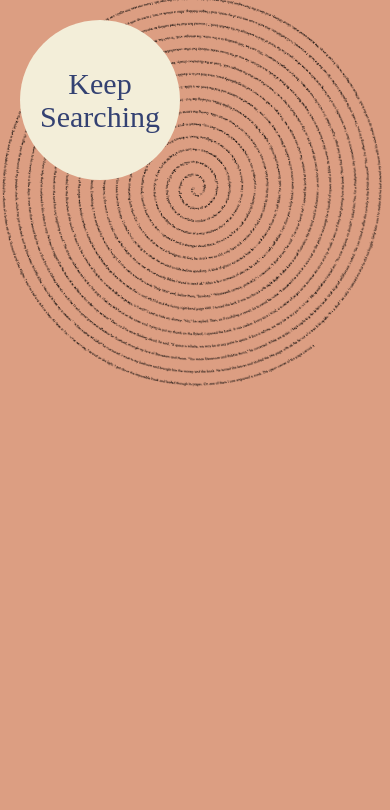
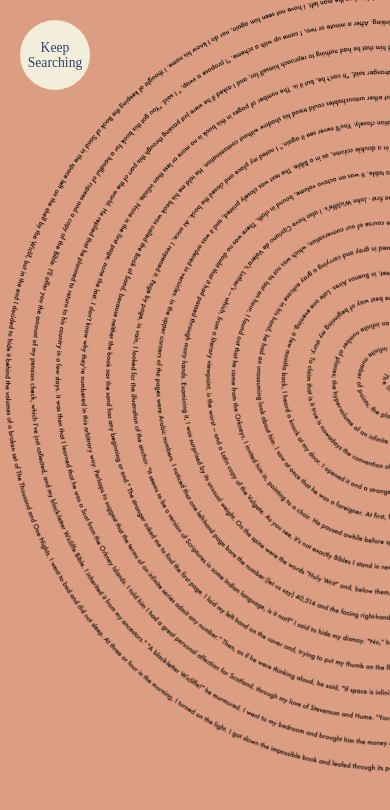
Before and after one commit to antoa846/non-linear, a plain HTML site: page Book-of-Sand/index.html in a window 390 px wide. Drawn offline with Linux system fonts and the light colour scheme; a web font is replaced by a local one.

Commit message:
media quereys

```diff
--- a/Book-of-Sand/index.html
+++ b/Book-of-Sand/index.html
@@ -5,6 +5,7 @@
     <title>The Book of Sand</title>
     <link rel="stylesheet" href="style.css">
     <link rel="stylesheet" href="https://use.typekit.net/eua2ygc.css">
+    <link rel="icon" type="image/png" href="../assets/favicon.png">
 </Head>
 <body>
       <div id="home-button"><a href="/">Keep<br>Searching</a></div>
--- a/Book-of-Sand/style.css
+++ b/Book-of-Sand/style.css
@@ -70,3 +70,36 @@ img {
     transform: rotate(360deg);
   }
 }
+
+@media (max-width:1400px) {
+  #home-button {
+    width: 100px;
+    height: 100px;
+  }
+  #home-button:hover{
+    width: 90px;
+    height: 90px;
+    border-width: 5px;
+  }
+  a{
+    font-size: 20px;
+  }
+}
+
+@media (max-width:900px) {
+  #home-button {
+    width: 70px;
+    height: 70px;
+  }
+  #home-button:hover{
+    width: 60px;
+    height: 60px;
+    border-width: 5px;
+  }
+  a{
+    font-size: 13.67px;
+  }
+  img{
+    width: 200vw;
+  }
+}
--- a/Circular-Ruins/style.css
+++ b/Circular-Ruins/style.css
@@ -70,3 +70,36 @@ img {
     transform: rotate(360deg);
   }
 }
+
+@media (max-width:1400px) {
+  #home-button {
+    width: 100px;
+    height: 100px;
+  }
+  #home-button:hover{
+    width: 90px;
+    height: 90px;
+    border-width: 5px;
+  }
+  a{
+    font-size: 20px;
+  }
+}
+
+@media (max-width:900px) {
+  #home-button {
+    width: 70px;
+    height: 70px;
+  }
+  #home-button:hover{
+    width: 60px;
+    height: 60px;
+    border-width: 5px;
+  }
+  a{
+    font-size: 13.67px;
+  }
+  img{
+    width: 200vw;
+  }
+}
--- a/Forking-Paths/style.css
+++ b/Forking-Paths/style.css
@@ -1,7 +1,8 @@
-body{
-    background-color: #588B8B;
-    margin: 0px;
+body {
+  background-color: #588B8B;
+  margin: 0px;
 }
+
 @font-face {
   font-family: "tarotheque";
   src: url("./fonts/tarotheque.ttf") format("truetype");
@@ -20,13 +21,13 @@ body{
   position: fixed;
   top: 20px;
   left: 20px;
-  z-index:20;
+  z-index: 20;
 }
 
 #home-button:hover {
   background-color: #588B8B;
-  width:150px;
-  height:150px;
+  width: 150px;
+  height: 150px;
   border: #F3EED9;
   border-color: #F3EED9;
   border-width: 5px;
@@ -42,6 +43,7 @@ a {
   font-size: 30px;
   text-align: center;
 }
+
 #container {
   position: relative;
   height: 100vh;
@@ -68,3 +70,36 @@ img {
     transform: rotate(360deg);
   }
 }
+
+@media (max-width:1400px) {
+  #home-button {
+    width: 100px;
+    height: 100px;
+  }
+  #home-button:hover{
+    width: 90px;
+    height: 90px;
+    border-width: 5px;
+  }
+  a{
+    font-size: 20px;
+  }
+}
+
+@media (max-width:900px) {
+  #home-button {
+    width: 70px;
+    height: 70px;
+  }
+  #home-button:hover{
+    width: 60px;
+    height: 60px;
+    border-width: 5px;
+  }
+  a{
+    font-size: 13.67px;
+  }
+  img{
+    width: 200vw;
+  }
+}
```
Also changed, not shown: Circular-Ruins/index.html (+1 -0 lines), Forking-Paths/index.html (+1 -0 lines), index.html (+1 -0 lines), style.css (+32 -11 lines), Circular-Ruins/circular-ruins.svg (deleted), assets/favicon.png (added).
